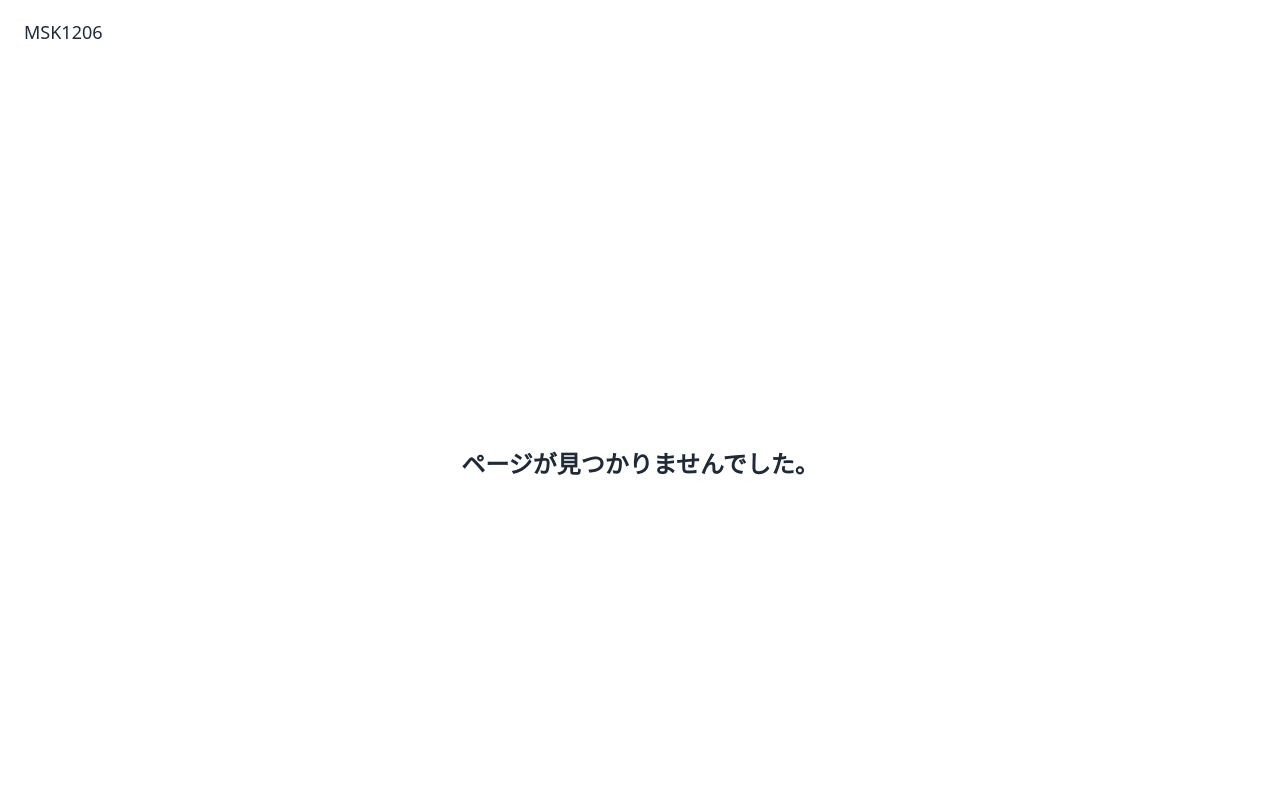
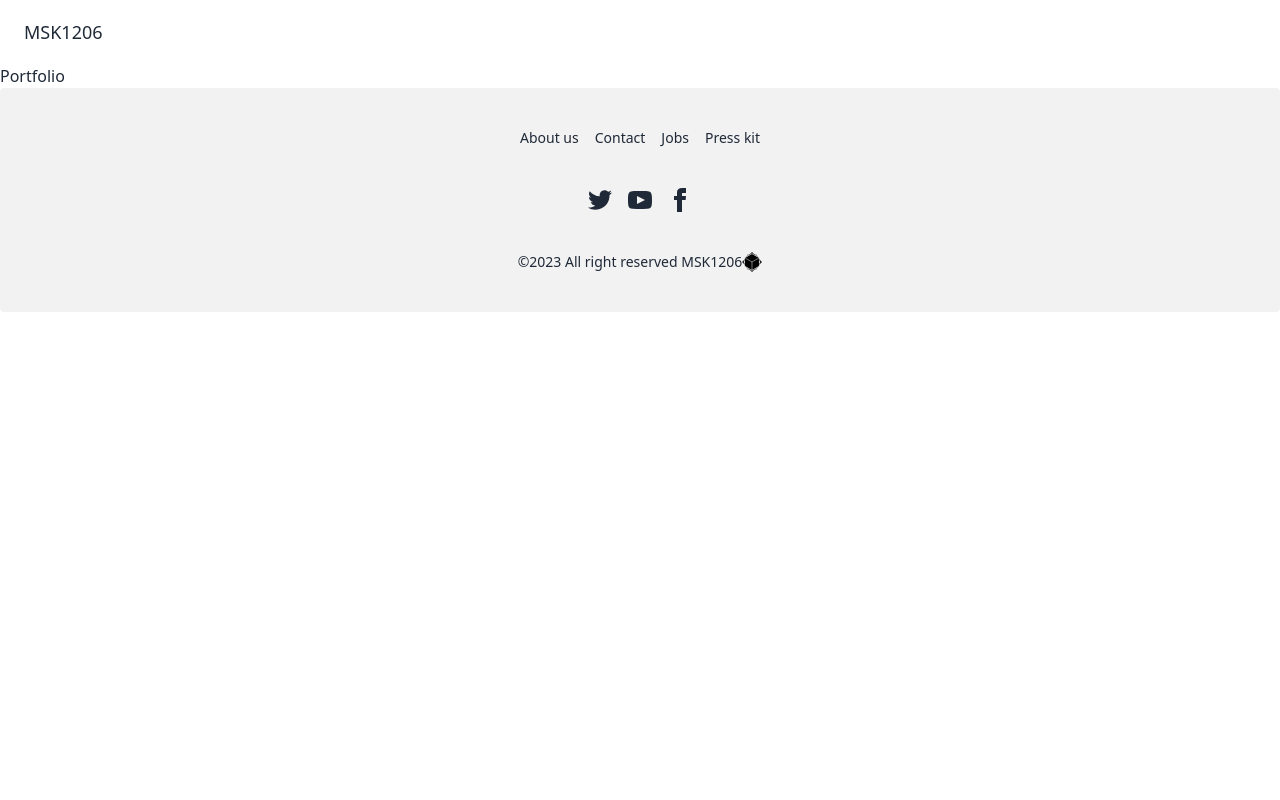
Before and after one commit to MSK1206/nextjs-typescript-tailwindcss-microcms-jamstack-app, a Next.js app: page /portfolio in a window 1280 px wide. Before the commit this address had no page. Shown: the top 800 px of the page. Built offline with nearby package versions, Linux system fonts and the light colour scheme.

Commit message:
Add: portfolioページ追加

```diff
--- /dev/null
+++ b/src/app/portfolio/page.tsx
@@ -0,0 +1,9 @@
+export default function Page() {
+  return (
+    <section>
+      <div>
+        <h1>Portfolio</h1>
+      </div>
+    </section>
+  )
+}
```
